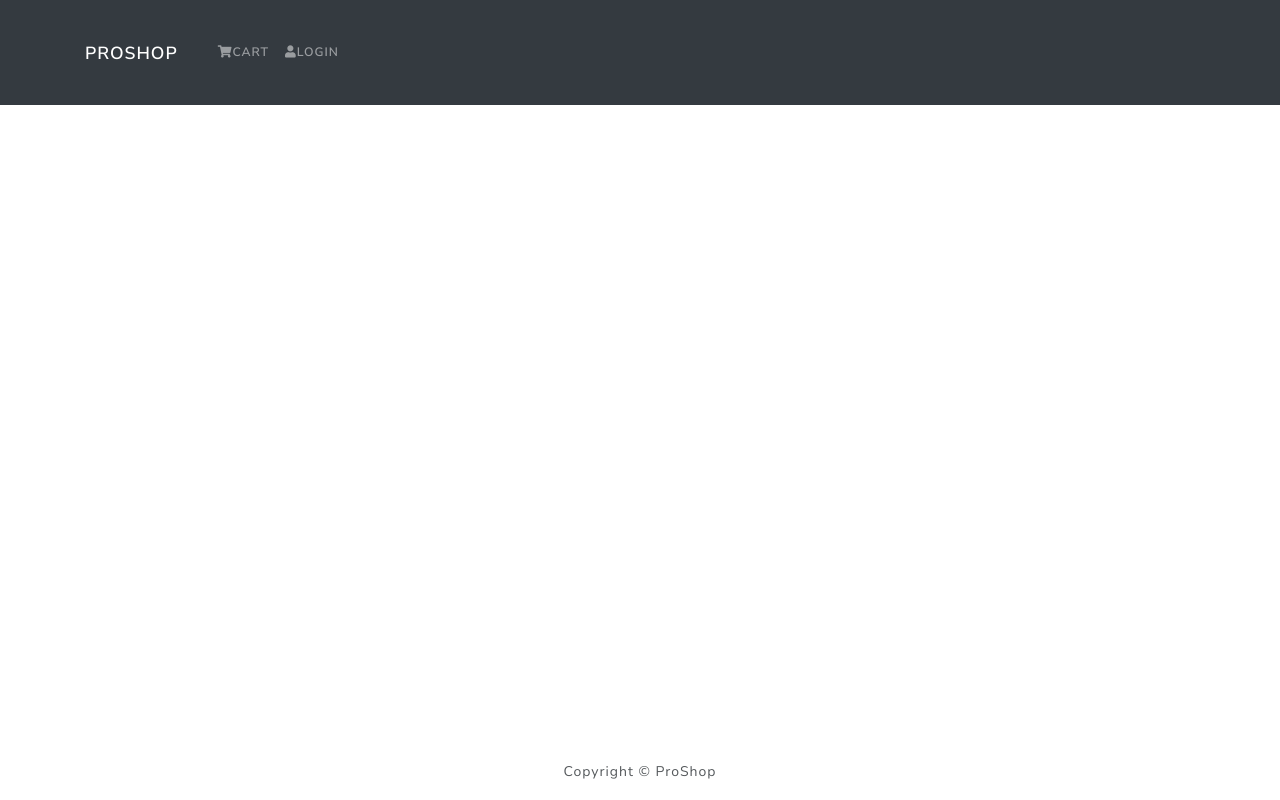
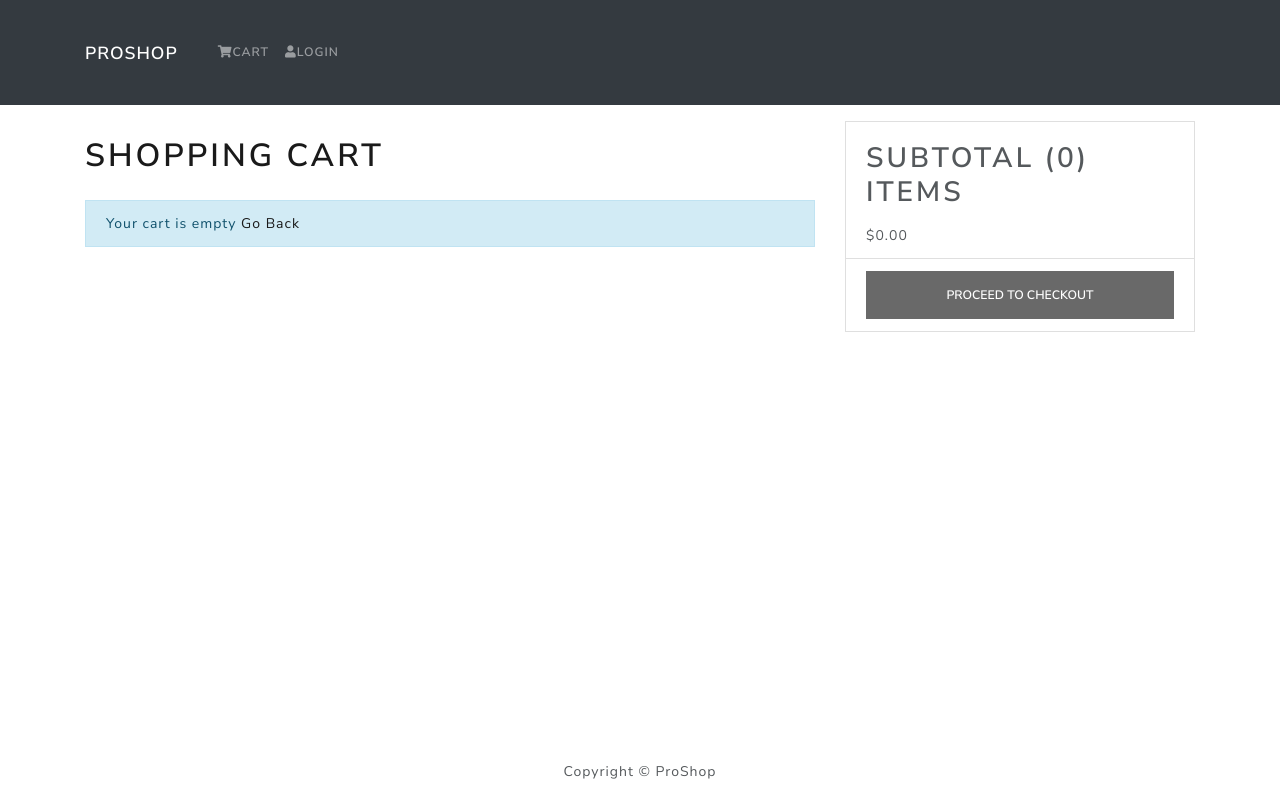
Before and after one commit to Zethzer/proshop-django, a React (Create React App) app in the folder frontend/: page /cart in a window 1280 px wide. Built offline with nearby package versions, Linux system fonts and the light colour scheme.

Commit message:
Add cart screen and redux stuff for the cart

```diff
--- a/frontend/src/App.js
+++ b/frontend/src/App.js
@@ -4,25 +4,24 @@ import Header from "./components/Header"
 import Footer from "./components/Footer"
 import HomeScreen from "./screens/HomeScreen"
 import ProductScreen from "./screens/ProductScreen"
+import CartScreen from "./screens/CartScreen";
 
-function App() {
+export default function App() {
     return (
         <Router>
-            <Header />
+            <Header/>
             <main className='py-3'>
                 <Container>
                     <Routes>
-                        <Route path='/' element={<HomeScreen />} exact />
-                        <Route
-                            path='/products/:id'
-                            element={<ProductScreen />}
-                        />
+                        <Route path='/' element={<HomeScreen/>} exact/>
+                        <Route path='products/:id' element={<ProductScreen/>}/>
+                        <Route path='cart/' element={<CartScreen/>}>
+                            <Route path=':id' element={<CartScreen/>}/>
+                        </Route>
                     </Routes>
                 </Container>
             </main>
-            <Footer />
+            <Footer/>
         </Router>
     )
 }
-
-export default App
--- /dev/null
+++ b/frontend/src/actions/cartActions.js
@@ -0,0 +1,29 @@
+import axios from 'axios'
+import { CART_ADD_ITEM, CART_REMOVE_ITEM } from "../constants/cartConstants";
+
+export const addToCart = (id, qty) => async (dispatch, getState) => {
+    const { data } = await axios.get(`/api/products/${id}`)
+
+    dispatch({
+        type: CART_ADD_ITEM,
+        payload: {
+            product: data._id,
+            name: data.name,
+            image: data.image,
+            price: data.price,
+            countInStock: data.countInStock,
+            qty
+        }
+    })
+
+    localStorage.setItem('cartItems', JSON.stringify(getState().cart.cartItems))
+}
+
+export const removeFromCart = (id) => (dispatch, getState) => {
+    dispatch({
+        type: CART_REMOVE_ITEM,
+        payload: id
+    })
+
+    localStorage.setItem('cartItems', JSON.stringify(getState().cart.cartItems))
+}
--- /dev/null
+++ b/frontend/src/constants/cartConstants.js
@@ -0,0 +1,2 @@
+export const CART_ADD_ITEM = 'CART_ADD_ITEM'
+export const CART_REMOVE_ITEM = 'CART_REMOVE_ITEM'
--- a/frontend/src/index.css
+++ b/frontend/src/index.css
@@ -1,5 +1,15 @@
 main {
     min-height: 80vh;
+}
+
+h1 {
+    font-size: 1.8rem;
+    padding: 1rem 0;
+}
+
+h2 {
+    font-size: 1.4rem;
+    padding: 0.5rem 0;
 }
 
 h3 {
--- /dev/null
+++ b/frontend/src/reducers/cartReducers.js
@@ -0,0 +1,31 @@
+import { CART_ADD_ITEM, CART_REMOVE_ITEM } from '../constants/cartConstants'
+
+export const cartReducer = (state = {cartItems: []}, action) => {
+    switch (action.type) {
+        case CART_ADD_ITEM:
+            const item = action.payload
+            const existItem = state.cartItems.find(x => x.product === item.product)
+
+            if (existItem) {
+                return {
+                    ...state,
+                    cartItems: state.cartItems.map(x =>
+                        x.product === existItem.product ? item : x)
+                }
+            } else {
+                return {
+                    ...state,
+                    cartItems: [...state.cartItems, item]
+                }
+            }
+
+        case CART_REMOVE_ITEM:
+            return {
+                ...state,
+                cartItems: state.cartItems.filter(x => x.product !== action.payload)
+            }
+
+        default:
+            return state
+    }
+}
--- /dev/null
+++ b/frontend/src/screens/CartScreen.js
@@ -0,0 +1,108 @@
+import React, { useEffect } from 'react'
+import { Link, useLocation, useNavigate, useParams } from 'react-router-dom'
+import { useDispatch, useSelector } from 'react-redux'
+import { Row, Col, ListGroup, Image, Form, Button, Card, ListGroupItem } from 'react-bootstrap'
+import Message from '../components/Message'
+import { addToCart, removeFromCart } from "../actions/cartActions"
+
+export default function CartScreen() {
+    const params = useParams()
+    const navigate = useNavigate()
+    const location = useLocation()
+    const dispatch = useDispatch()
+    const cart = useSelector(state => state.cart)
+    const { cartItems } = cart
+    const productId = params.id
+    let urlParams = new URLSearchParams(location.search)
+    const qty = urlParams.get("qty") ? Number(urlParams.get("qty")) : 1
+
+    useEffect(() => {
+        if (productId) {
+            dispatch(addToCart(productId, qty))
+        }
+    }, [dispatch, productId, qty])
+
+    const removeFromCartHandler = (id) => {
+        dispatch(removeFromCart(id))
+    }
+
+    const checkoutHandler = () => {
+        navigate('/login?redirect=shipping')
+    }
+
+    return (
+        <Row>
+            <Col md={8}>
+                <h1>Shopping Cart</h1>
+                {cartItems.length === 0 ? (
+                    <Message variant='info'>
+                        Your cart is empty <Link to='/'>Go Back</Link>
+                    </Message>
+                ) : (
+                    <ListGroup variant='flush'>
+                        {cartItems.map(item => (
+                            <ListGroup.Item key={item.product}>
+                                <Row>
+                                    <Col md={2}>
+                                        <Image src={item.image} al={item.name} fluid rounded/>
+                                    </Col>
+                                    <Col md={3}>
+                                        <Link to={`/products/${item.product}`}>{item.name}</Link>
+                                    </Col>
+                                    <Col md={2}>
+                                        ${item.price}
+                                    </Col>
+                                    <Col md={3}>
+                                        <Form.Control
+                                            as='select'
+                                            value={item.qty}
+                                            onChange={(e) =>
+                                                dispatch(addToCart(item.product, Number(e.target.value)))
+                                            }>
+                                            {
+                                                [...Array(item.countInStock).keys()].map((x) => (
+                                                    <option key={x + 1} value={x + 1}>
+                                                        {x + 1}
+                                                    </option>
+                                                ))
+                                            }
+                                        </Form.Control>
+                                    </Col>
+                                    <Col md={1}>
+                                        <Button
+                                            type='button'
+                                            variant='light'
+                                            onClick={() => removeFromCartHandler(item.product)}
+                                        >
+                                            <i className='fas fa-trash'></i>
+                                        </Button>
+                                    </Col>
+                                </Row>
+                            </ListGroup.Item>
+                        ))}
+                    </ListGroup>
+                )}
+            </Col>
+            <Col md={4}>
+                <Card>
+                    <ListGroup variant='flush'>
+                        <ListGroup.Item>
+                            <h2>Subtotal ({cartItems.reduce((acc, item) => acc + item.qty, 0)}) items</h2>
+                            ${cartItems.reduce((acc, item) => acc + item.qty * item.price, 0).toFixed(2)}
+                        </ListGroup.Item>
+                        <ListGroupItem>
+                            <Button
+                                type='button'
+                                className='btn-block'
+                                disabled={cartItems.length === 0}
+                                onClick={checkoutHandler}
+                            >
+                                Proceed To Checkout
+                            </Button>
+                        </ListGroupItem>
+                    </ListGroup>
+                </Card>
+            </Col>
+        </Row>
+    )
+}
--- a/frontend/src/screens/ProductScreen.js
+++ b/frontend/src/screens/ProductScreen.js
@@ -1,21 +1,28 @@
-import React, { useEffect } from "react"
-import { Button, Card, Col, Image, ListGroup, Row } from "react-bootstrap"
-import { Link, useParams } from "react-router-dom"
-import { useDispatch, useSelector } from "react-redux"
+import React, {useEffect, useState} from "react"
+import {Button, Card, Col, Image, ListGroup, Row, Form} from "react-bootstrap"
+import {Link, useNavigate, useParams} from "react-router-dom"
+import {useDispatch, useSelector} from "react-redux"
 import Rating from "../components/Rating"
 import Loader from "../components/Loader"
 import Message from "../components/Message"
-import { listProductDetails } from "../actions/productActions"
+import {listProductDetails} from "../actions/productActions"
 
 export default function ProductScreen() {
     const params = useParams()
+    const navigate = useNavigate()
+    const [qty, setQty] = useState(1)
+
     const dispatch = useDispatch()
     const productDetails = useSelector((state) => state.productDetails)
-    const { loading, error, product } = productDetails
+    const {loading, error, product} = productDetails
 
     useEffect(() => {
         dispatch(listProductDetails(params.id))
     }, [params, dispatch])
+
+    const addToCartHandler = () => {
+        navigate(`/cart/${params.id}?qty=${qty}`)
+    }
 
     return (
         <div>
@@ -23,13 +30,13 @@ export default function ProductScreen() {
                 Go back
             </Link>
             {loading ? (
-                <Loader />
+                <Loader/>
             ) : error ? (
                 <Message variant='danger'>{error}</Message>
             ) : (
                 <Row>
                     <Col md={6}>
-                        <Image src={product.image} alt={product.name} fluid />
+                        <Image src={product.image} alt={product.name} fluid/>
                     </Col>
                     <Col md={3}>
                         <ListGroup variant='flush'>
@@ -72,8 +79,33 @@ export default function ProductScreen() {
                                         </Col>
                                     </Row>
                                 </ListGroup.Item>
+                                {product.countInStock > 0 && (
+                                    <ListGroup.Item>
+                                        <Row>
+                                            <Col>Quantity</Col>
+                                            <Col xs='auto' className='my-1'>
+                                                <Form.Control
+                                                    as='select'
+                                                    value={qty}
+                                                    onChange={(e) =>
+                                                        setQty(e.target.value)
+                                                    }>
+                                                    {
+                                                        [...Array(product.countInStock).keys()].map((x) => (
+                                                            <option key={x + 1} value={x + 1}>
+                                                                {x + 1}
+                                                            </option>
+                                                        ))
+                                                    }
+                                                </Form.Control>
+                                            </Col>
+                                            <Col></Col>
+                                        </Row>
+                                    </ListGroup.Item>
+                                )}
                                 <ListGroup.Item>
                                     <Button
+                                        onClick={addToCartHandler}
                                         className='btn-block'
                                         disabled={product.countInStock === 0}
                                         type='button'>
--- a/frontend/src/store.js
+++ b/frontend/src/store.js
@@ -5,12 +5,18 @@ import {
     productListReducer,
     productDetailsReducer
 } from "./reducers/productReducers"
+import { cartReducer } from "./reducers/cartReducers";
 
 const reducer = combineReducers({
     productList: productListReducer,
-    productDetails: productDetailsReducer
+    productDetails: productDetailsReducer,
+    cart: cartReducer
 })
-const initialState = {}
+const cartItemsFromStorage = localStorage.getItem('cartItems') ?
+    JSON.parse(localStorage.getItem('cartItems')) : []
+const initialState = {
+    cart: {cartItems: cartItemsFromStorage}
+}
 const middlewares = [thunk]
 const store = createStore(
     reducer,
```
